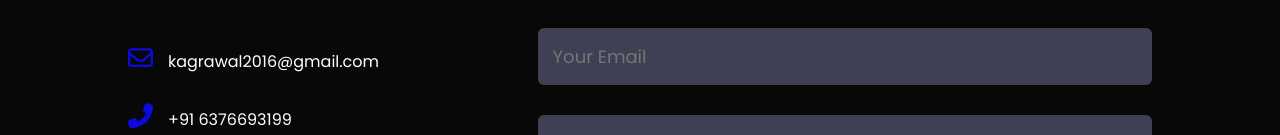
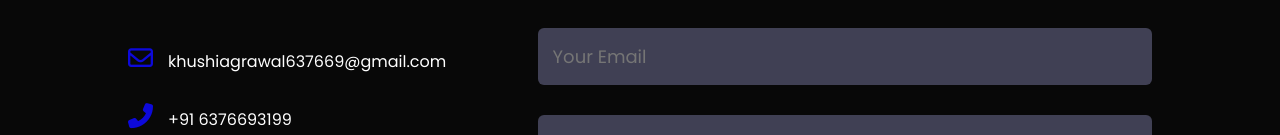
Before and after one commit to kusi1108/Portfolio, a plain HTML site: page index.html in a window 1280 px wide. Shown: the part 3424-3559 px from the top of the page. Drawn offline with Linux system fonts and the light colour scheme.

Commit message:
Update index.html

```diff
--- a/index.html
+++ b/index.html
@@ -194,7 +194,7 @@
                         <div class="contact-left">
                             <h1 class="sub-title">Contact Me</h1>
                             <p><i
-                                    class="fa-regular fa-envelope"></i>kagrawal2016@gmail.com</p>
+                                    class="fa-regular fa-envelope"></i>khushiagrawal637669@gmail.com</p>
                             <p><i class="fa-solid fa-phone-flip"></i>+91
                                 6376693199</p>
                             <div class="social-icons">
```
